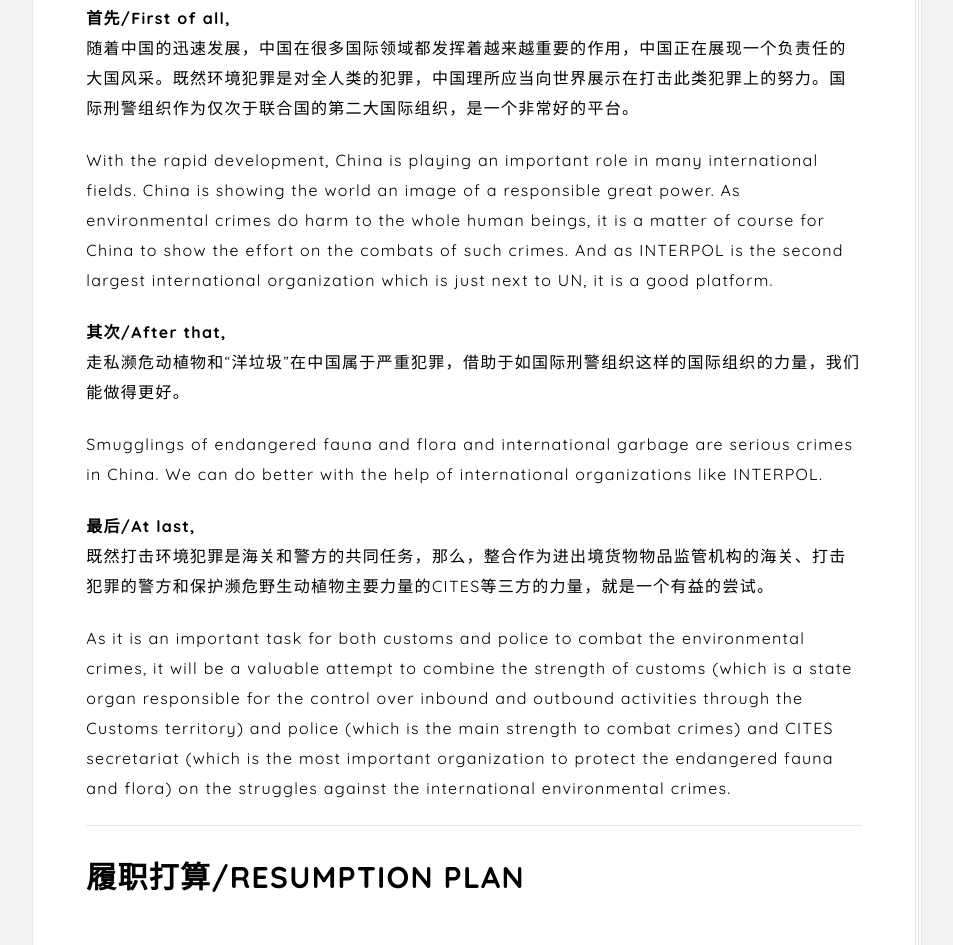
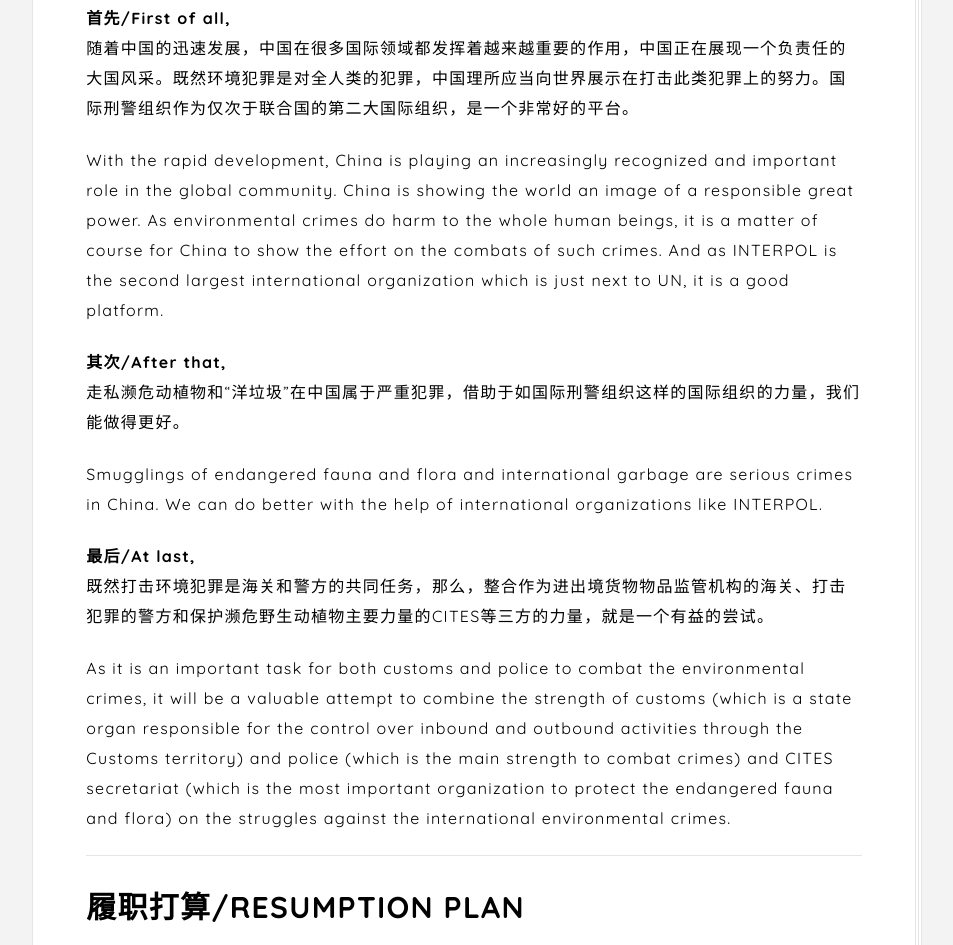
Before and after one commit to Gumi-presentation-by-Dzh/Aunt-s-resume, a plain HTML site: page index.html in a window 1280 px wide. Shown: the part 2776-3721 px from the top of the page, without its empty margins (282-1235 px from the left). Drawn offline with Linux system fonts and the light colour scheme; some packages are replaced by stand-ins of ours; a script that the page names is missing.

Commit message:
To check something and update

```diff
--- a/index.html
+++ b/index.html
@@ -217,7 +217,7 @@
 										随着中国的迅速发展，中国在很多国际领域都发挥着越来越重要的作用，中国正在展现一个负责任的大国风采。既然环境犯罪是对全人类的犯罪，中国理所应当向世界展示在打击此类犯罪上的努力。国际刑警组织作为仅次于联合国的第二大国际组织，是一个非常好的平台。
 										</p>
 										<p>
-										With the rapid development, China is playing an important role in many international fields. China is showing the world an image of a responsible great power. As environmental crimes do harm to the whole human beings, it is a matter of course for China to show the effort on the combats of such crimes. And as INTERPOL is the second largest international organization which is just next to UN, it is a good platform.
+										With the rapid development, China is playing an increasingly recognized and important role in the global community. China is showing the world an image of a responsible great power. As environmental crimes do harm to the whole human beings, it is a matter of course for China to show the effort on the combats of such crimes. And as INTERPOL is the second largest international organization which is just next to UN, it is a good platform.
 										</p>
 
 										<p><b>其次/After that,</b><br>
```
Also changed, not shown: 1 other file.
